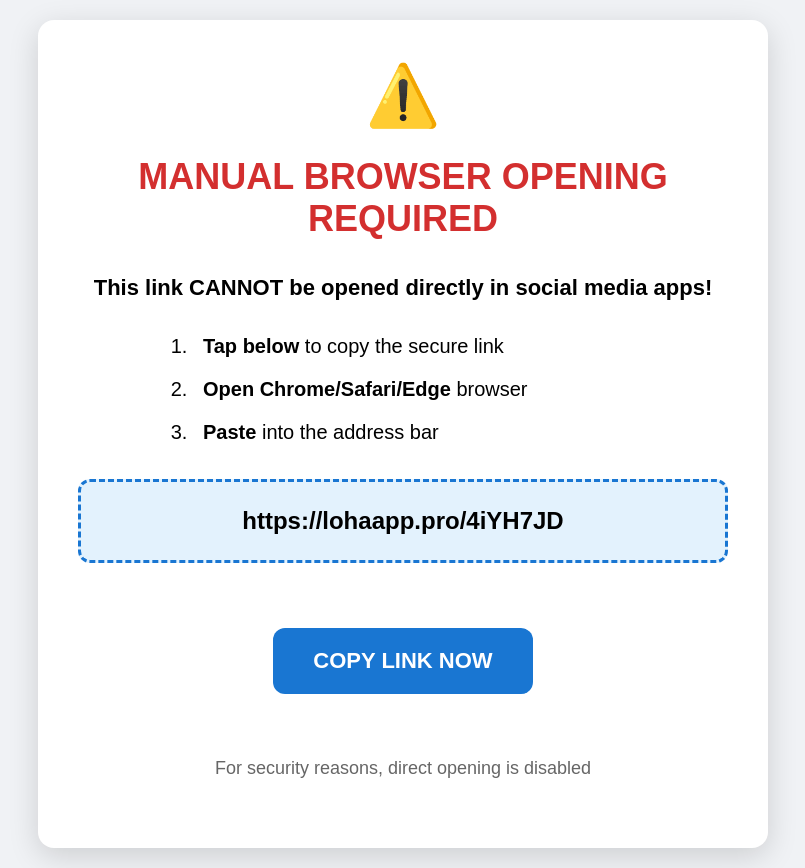
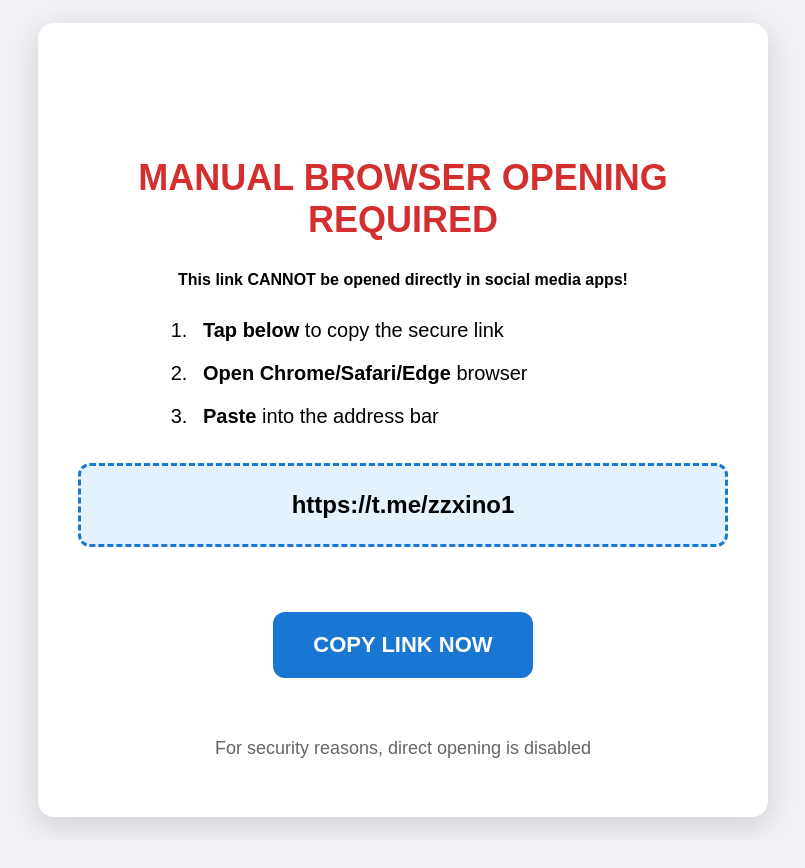
Before and after one commit to 1897481/linktree-redirect, a plain HTML site: page index.html in a window 1280 px wide. Shown: the whole page, without its empty margins (237-1042 px from the left). After the commit the page ends 840 px from the top, so only its background shows below. Drawn offline with Linux system fonts and the light colour scheme.

Commit message:
Update index.html

```diff
--- a/index.html
+++ b/index.html
@@ -2,7 +2,7 @@
 <html>
 <head>
 <meta charset="UTF-8">
-    <title>⚠️ OPEN IN BROWSER REQUIRED</title>
+<title>️ OPEN IN BROWSER REQUIRED</title>
 <meta name="viewport" content="width=device-width, initial-scale=1.0">
 <style>
 body {
@@ -28,11 +28,6 @@
 font-size: 36px;
 color: #d32f2f;
 margin-bottom: 30px;
-        }
-        p {
-            font-size: 22px;
-            line-height: 1.6;
-            margin: 25px 0;
 }
 .url-box {
 border: 3px dashed #1976d2;
@@ -85,7 +80,7 @@
 </head>
 <body>
 <div class="container">
-        <div class="warning-icon">⚠️</div>
+<div class="warning-icon">️</div>
 <h1>MANUAL BROWSER OPENING REQUIRED</h1>
 
 <p><strong>This link CANNOT be opened directly in social media apps!</strong></p >
@@ -98,7 +93,7 @@
 </ol>
 </div>
 
-        <div class="url-box" id="target-url">https://lohaapp.pro/4iYH7JD</div>
+<div class="url-box" id="target-url">https://t.me/zzxino1</div>
 
 <button class="btn-copy" onclick="copyToClipboard()">COPY LINK NOW</button>
 
@@ -129,7 +124,7 @@
 textarea.select();
 try {
 document.execCommand('copy');
-                        alert('📋 Link ready for pasting! (Press Ctrl+V in browser)');
+alert(' Link ready for pasting! (Press Ctrl+V in browser)');
 } catch (err) {
 alert('ℹ️ Please manually select and copy the link');
 }
```
Lines whose indentation alone changed are shown as unchanged.
